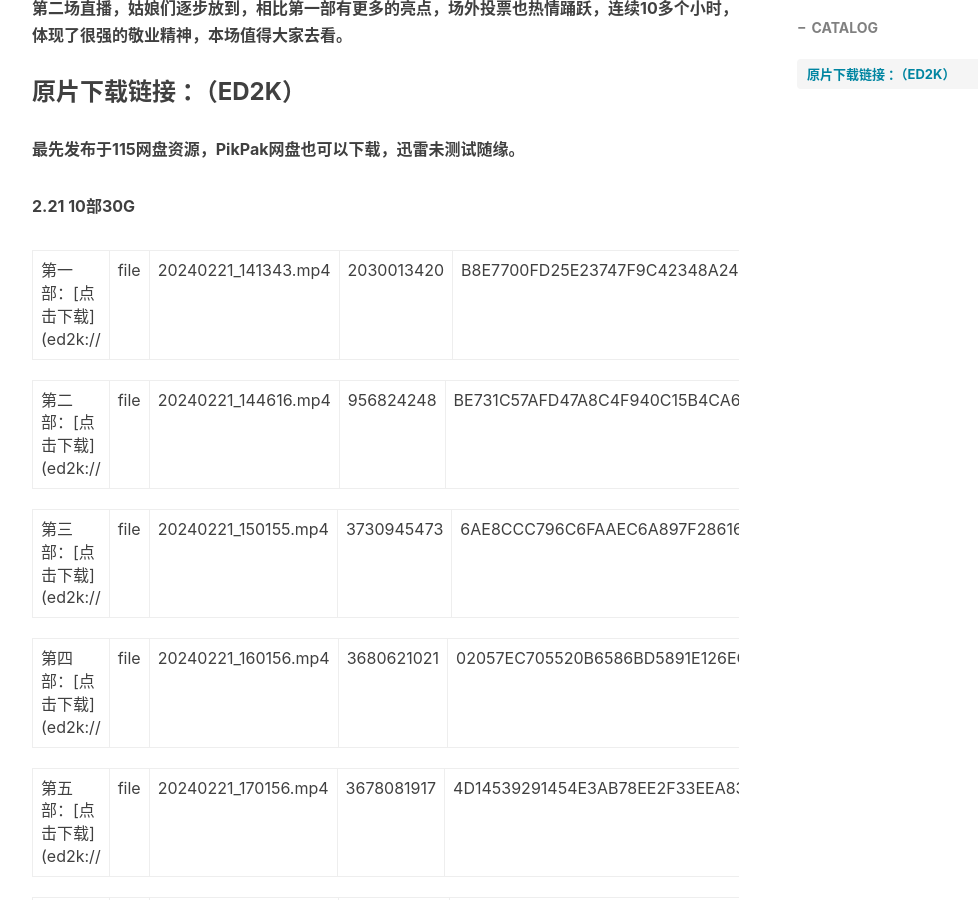
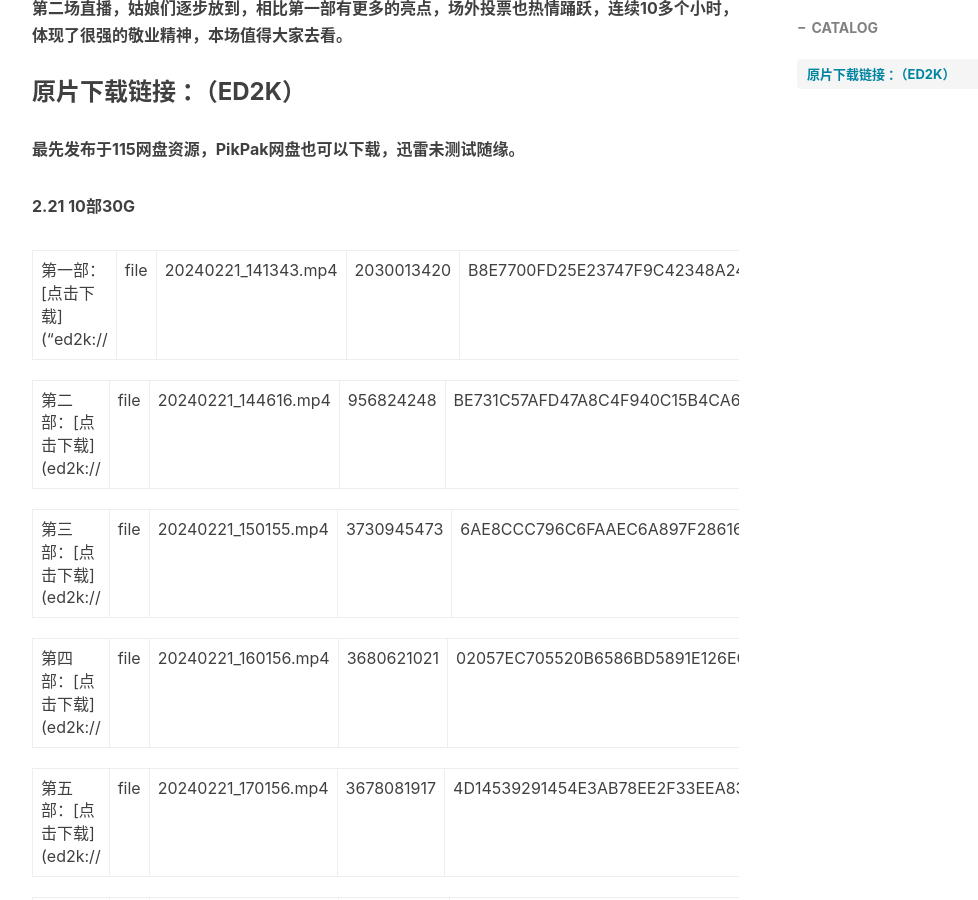
Before and after one commit to jinricp/jinricp.github.io, a Jekyll site: the page built from _posts/2024-03-21-[jinricp]20240221.md, in a window 1280 px wide and 900 px high, scrolled down 638 px. Shown: the whole window, without its empty margins (233-1211 px from the left). Built offline with Jekyll 4.4.1, drawn with Linux system fonts in a browser that asks for light colours; nearby versions of some CDN libraries; comment, search, counter and statistics services are not loaded.

```diff
--- a/_posts/2024-03-21-[jinricp]20240221.md
+++ b/_posts/2024-03-21-[jinricp]20240221.md
@@ -20,7 +20,7 @@ tags:
 
 **2.21 10部30G**
 
-第一部：[点击下载](ed2k://|file|20240221_141343.mp4|2030013420|B8E7700FD25E23747F9C42348A24C43E|/)
+第一部：[点击下载]("ed2k://|file|20240221_141343.mp4|2030013420|B8E7700FD25E23747F9C42348A24C43E|/")
 
 第二部：[点击下载](ed2k://|file|20240221_144616.mp4|956824248|BE731C57AFD47A8C4F940C15B4CA6451|/)
 
```
